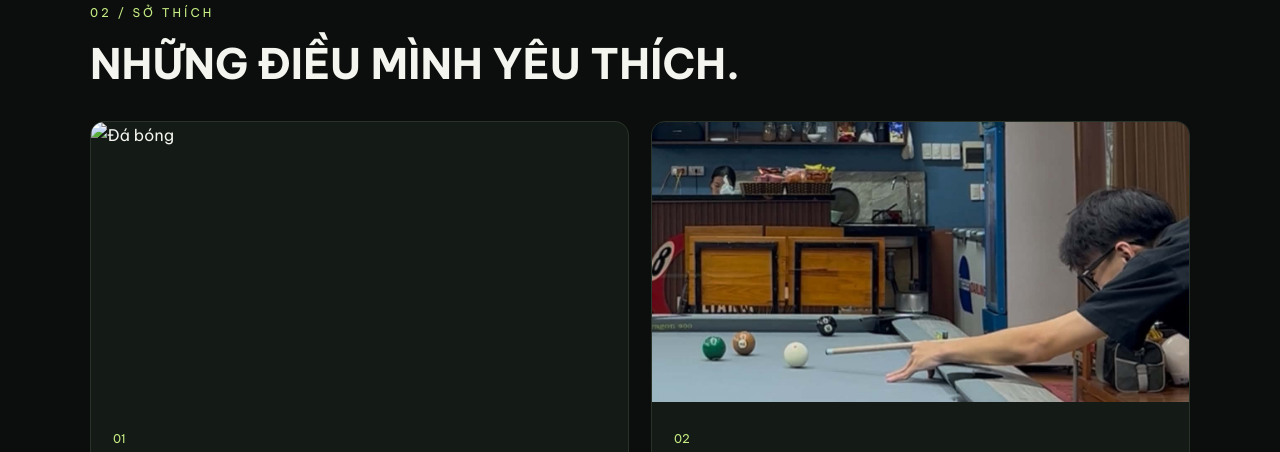
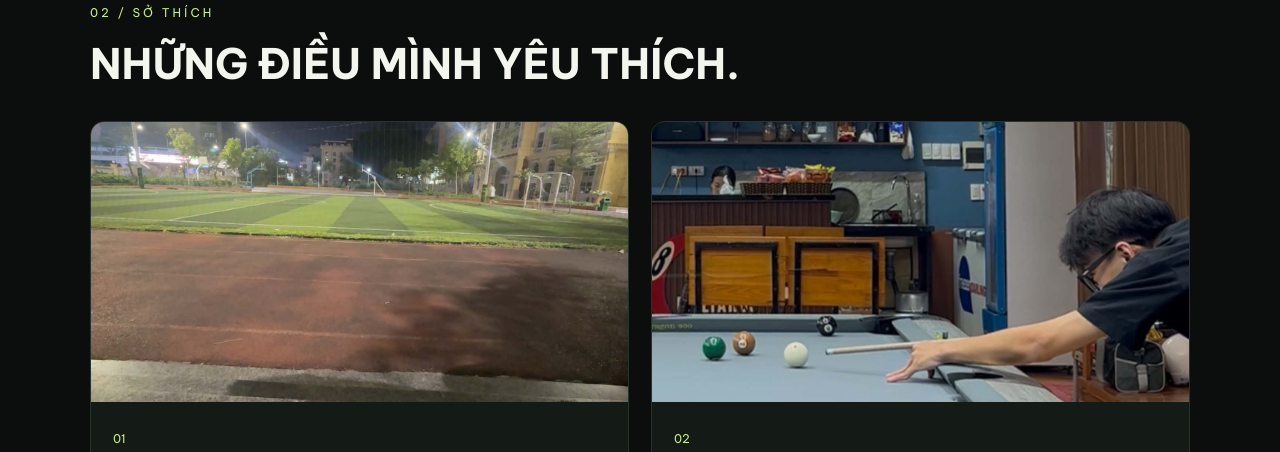
Before and after one commit to antatquaroi-lab/GIOI-THIEU-BAN-THAN-CUA-TO, a plain HTML site: page index.html in a window 1280 px wide. Shown: the part 1279-1731 px from the top of the page. Drawn offline with Linux system fonts and the light colour scheme.

Commit message:
Update hobby image source in index.html

```diff
--- a/index.html
+++ b/index.html
@@ -363,7 +363,7 @@
             <h2>NHỮNG ĐIỀU MÌNH YÊU THÍCH.</h2>
             <div class="hobby-grid">
                 <div class="hobby-card">
-                    <img src="images/IMG_5439.jpeg"
+                    <img src="7a671742-87f1-47a7-950a-828630ef0b48.jfif"
                          alt="Đá bóng">
                     <div class="hobby-info">
                         <span>01</span>
```
